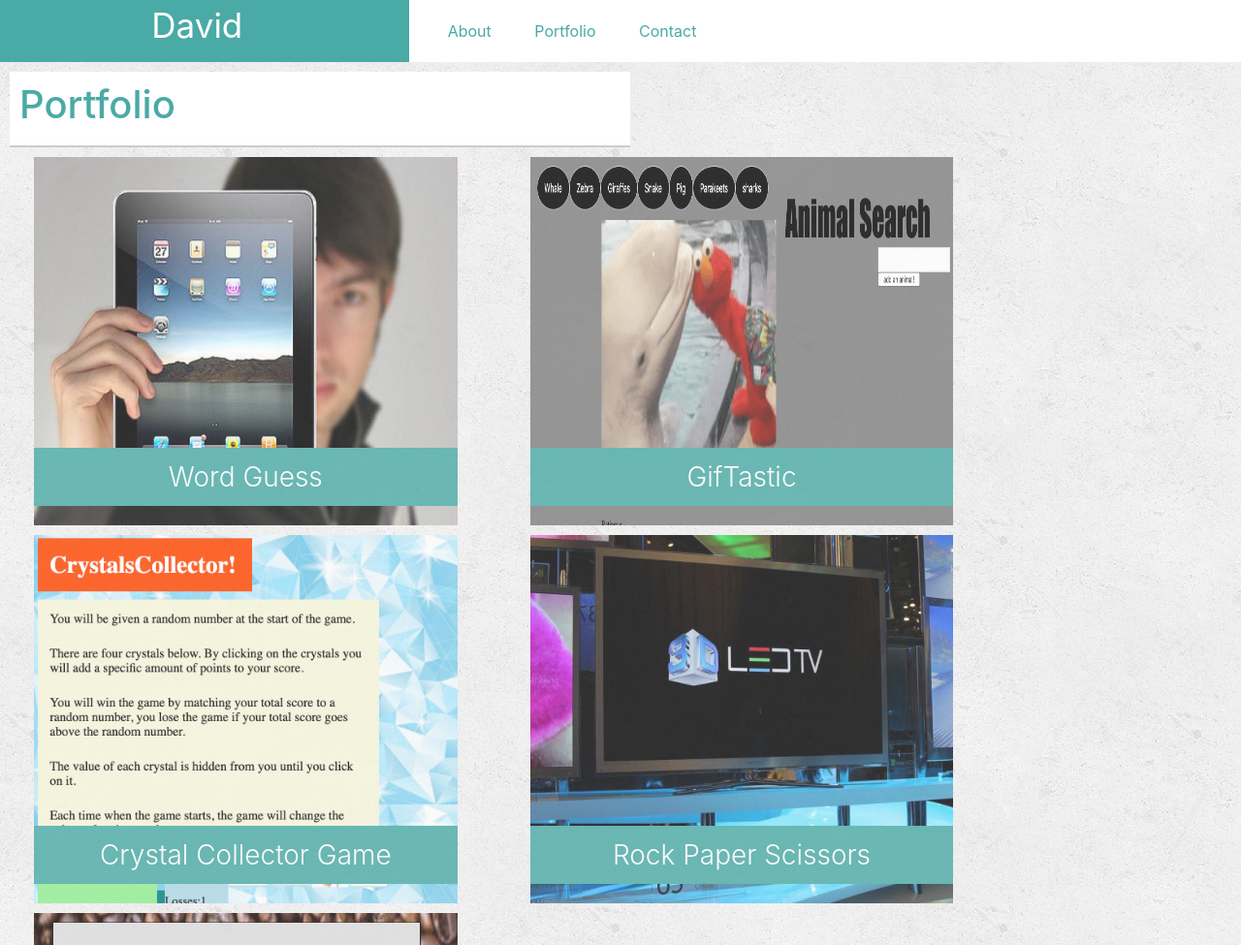
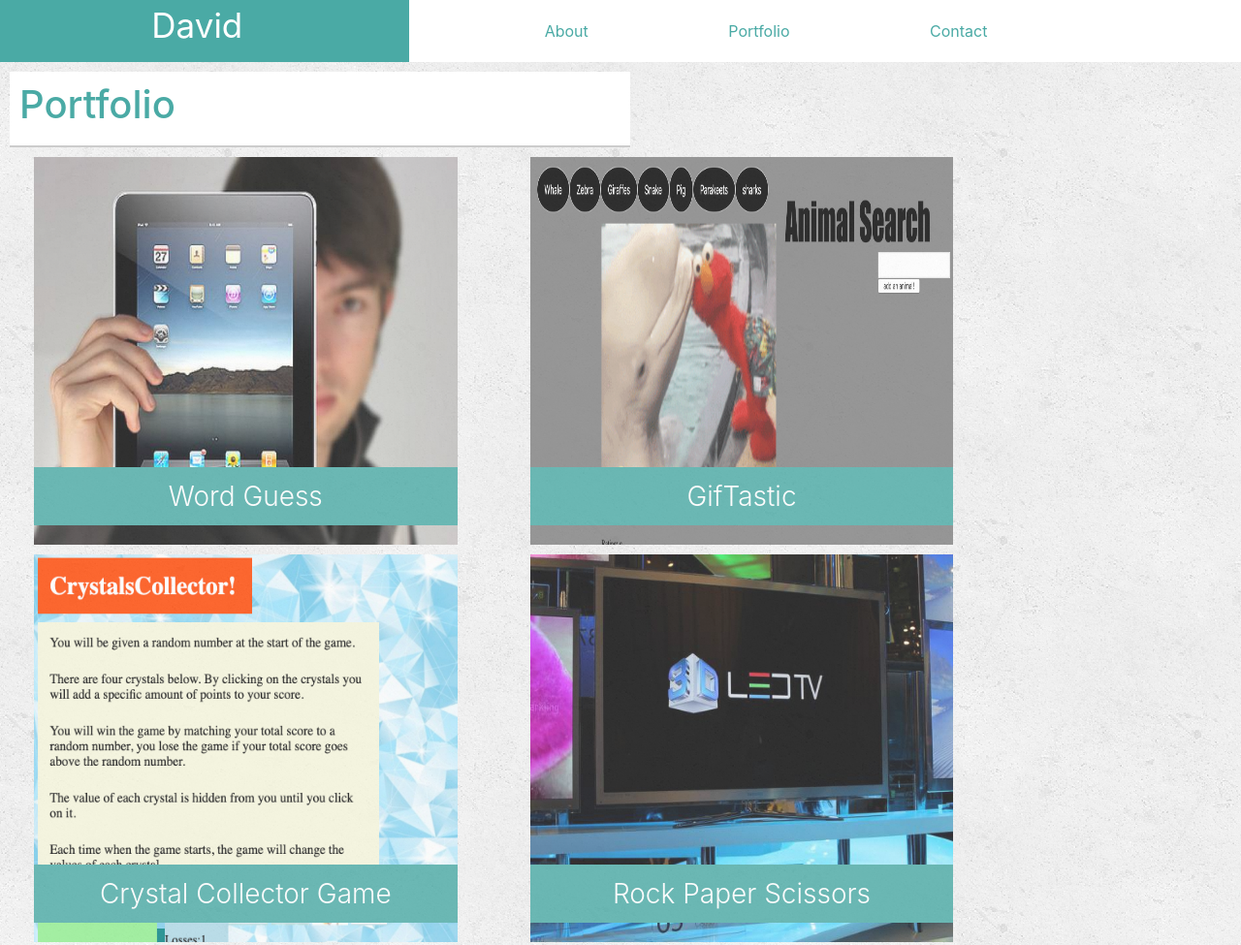
Before and after one commit to dyuen510/bootstrap-portfolio, a plain HTML site: page portfolio.html in a window 1280 px wide. Shown: the top 975 px of the page at 97% size. Drawn offline with nearby package versions, Linux system fonts and the light colour scheme.

Commit message:
added links to the images on the portfolio and added ids for the a href directory.

```diff
--- a/portfolio.html
+++ b/portfolio.html
@@ -46,11 +46,12 @@
 
     }
 
-    a {
+    #dir {
       text-align: center;
       padding: 20px;
       color: #4aaaa5;
       background-color: white;
+      margin-left:100px;
 
     }
 
@@ -68,7 +69,7 @@
 
     img {
       max-width: 100%;
-      height:380px;
+      height:400px;
       /* display:block; */
     }
 
@@ -106,10 +107,10 @@
       <header>David</header>
     </div>
     <div class="col-sm-3 col-md-8 nav">
-      <nav>
-        <a href="index.html">About</a>
-        <a href="portfolio.html">Portfolio</a>
-        <a href="contact.html">Contact</a>
+      <nav id = "directory">
+        <a id ="dir" href="index.html">About</a>
+        <a id ="dir" href="portfolio.html">Portfolio</a>
+        <a id ="dir" href="contact.html">Contact</a>
       </nav>
     </div>
 
@@ -128,14 +129,14 @@
       <h3>Word Guess</h3>
     </div>
     <div class="col-sm-3 col-md-4 imgbox">
-      <img src="assets/images/gif.jpg" alt="Giftastic">
+      <a href="https://dyuen510.github.io/GifTastic/index"><img src="assets/images/gif.jpg" alt="Giftastic"></a>
       <h3>GifTastic</h3>
     </div>
   </div>
 <!-- second set of images on portfolio -->
   <div class="row">
     <div class="col-sm-3 col-md-4 imgbox">
-        <img src="assets/images/crystal.jpg" alt="Crystal Collector">
+        <a href = "https://dyuen510.github.io/unit-4-game/"><img src="assets/images/crystal.jpg" alt="Crystal Collector"></a>
         <h3>Crystal Collector Game</h3>
       </div>
 
@@ -147,7 +148,7 @@
 <!-- third set of images on portfolio -->
 <div class ="row">
   <div class="col-sm-3 col-md-4 imgbox">
-    <img src="assets/images/trivia.jpg" alt="Trivia Game">
+    <a href="https://dyuen510.github.io/TriviaGame/"><img src="assets/images/trivia.jpg" alt="Trivia Game"></a>
     <h3>Trivia Game</h3>
   </div>
 </div>
```
Also changed, not shown: 1 other file.
